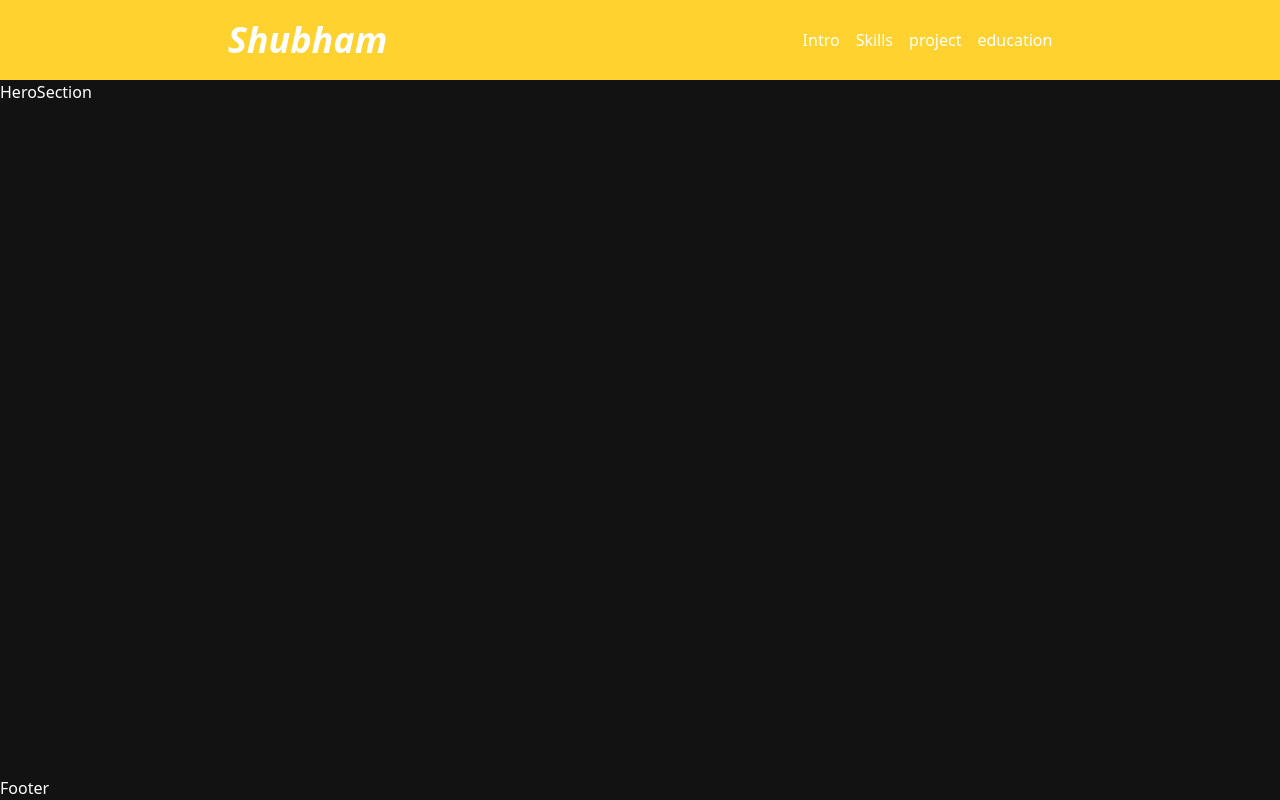
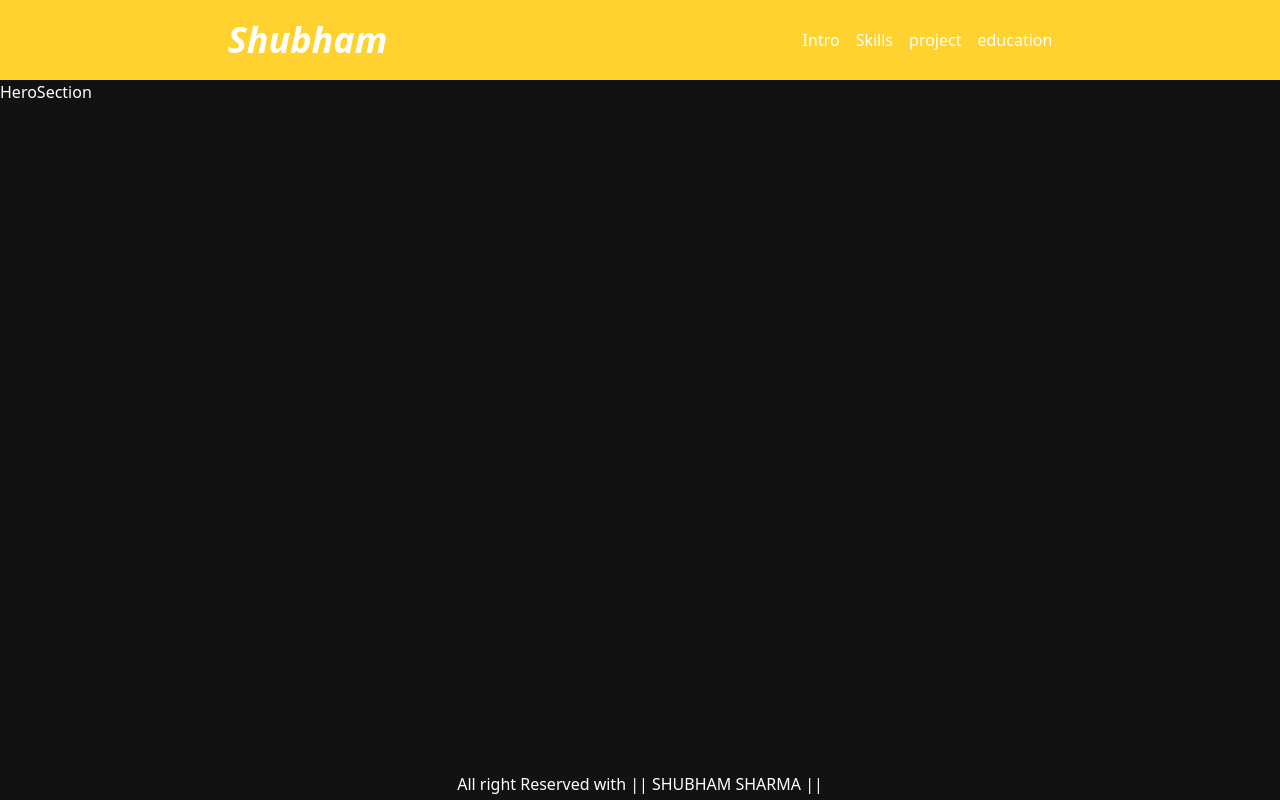
Before and after one commit to Shubhamsharma2002/ShubhamProfile, a Next.js app: page / in a window 1280 px wide. Built offline with nearby package versions, Linux system fonts and the light colour scheme.

Commit message:
footer section

```diff
--- a/src/app/components/Footer.jsx
+++ b/src/app/components/Footer.jsx
@@ -2,7 +2,7 @@ import React from 'react'
 
 const Footer =()=> {
   return (
-    <div className='text-white'>Footer</div>
+    <div className='text-white text-center m-1'>All right Reserved with || SHUBHAM SHARMA ||</div>
   )
 }
 
```
